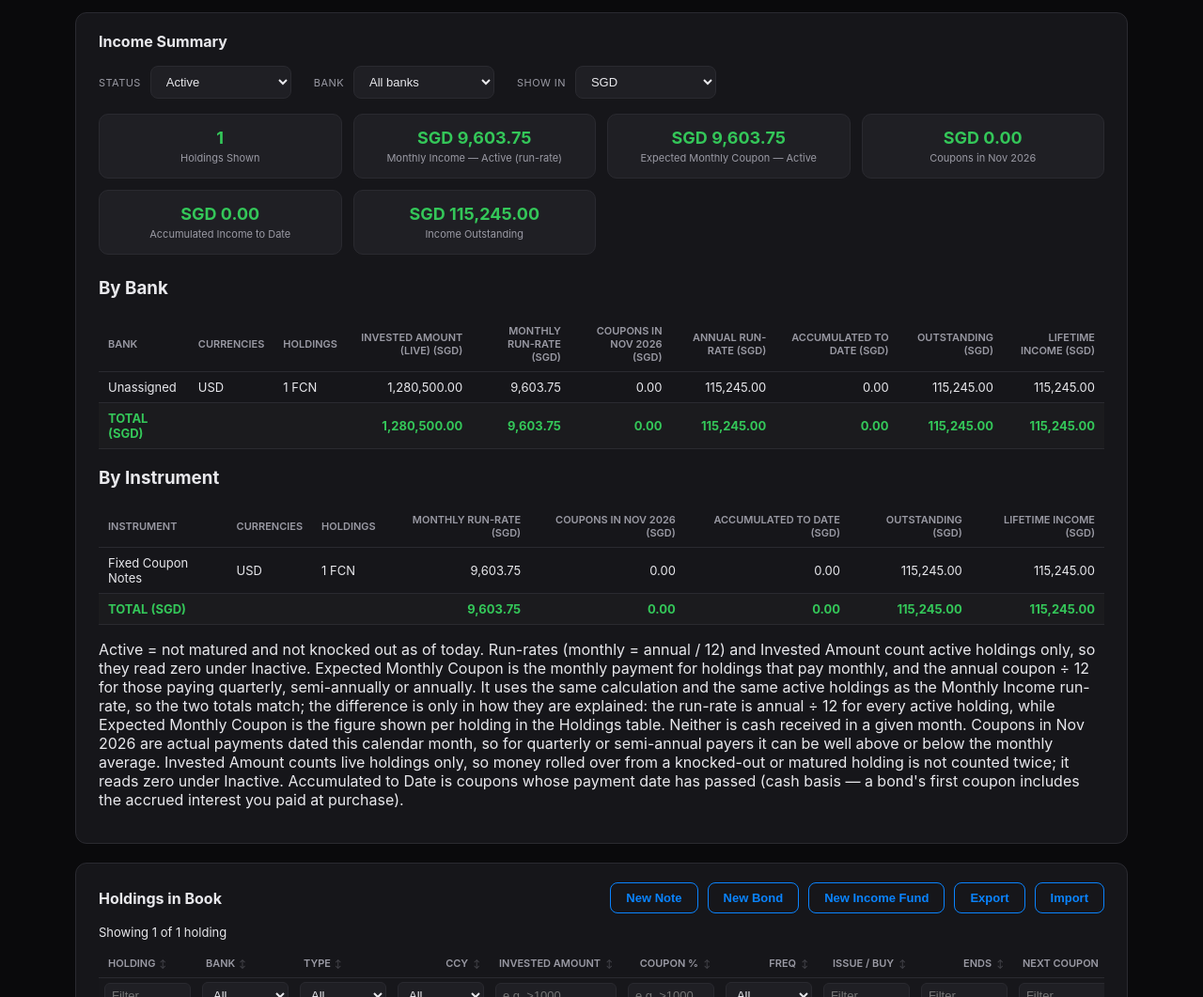
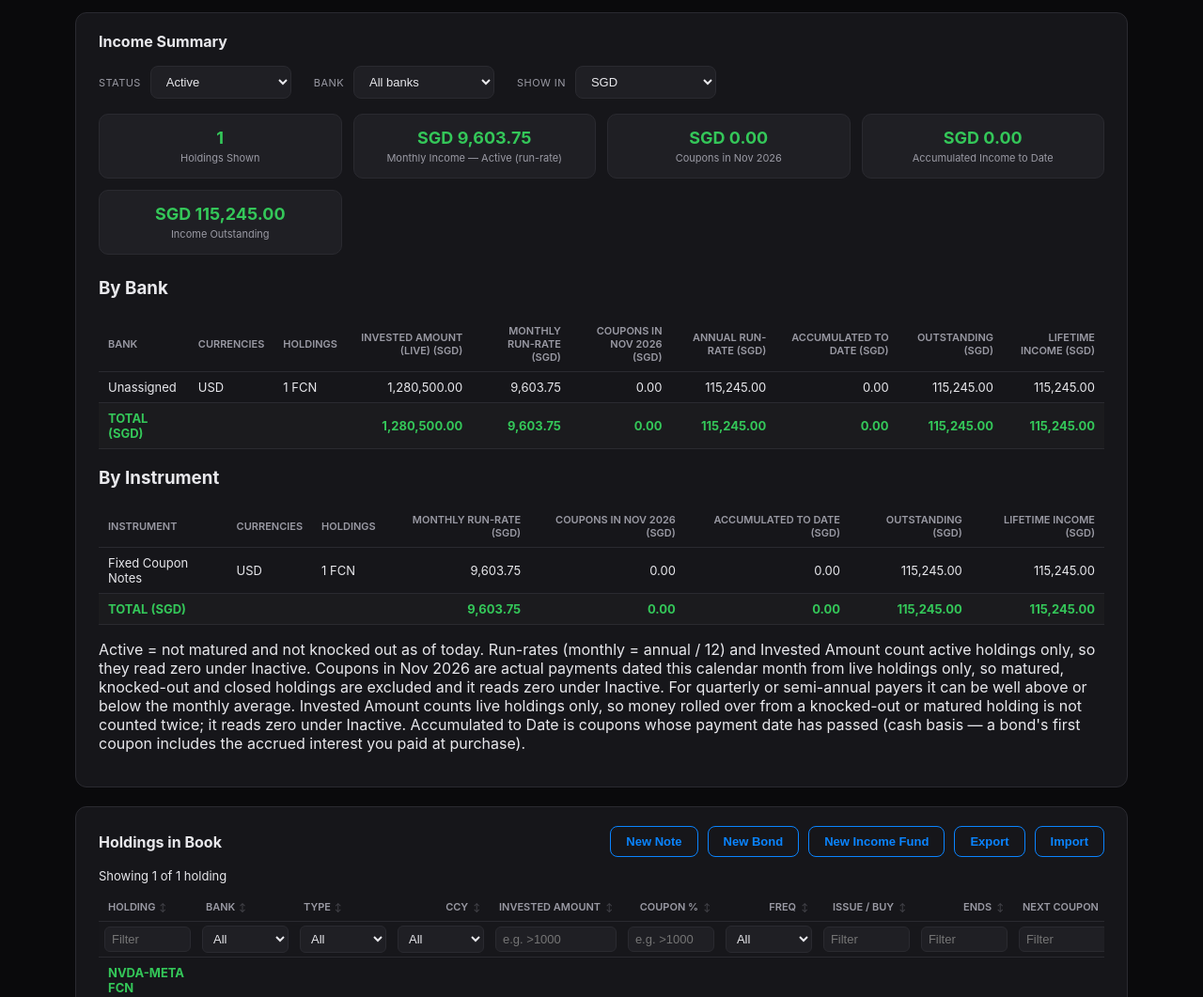
Before and after one commit to 1renelim-hub/Income-tracker, a plain HTML site: page index.html in a window 1280 px wide. Shown: the part 880-1941 px from the top of the page at 94% size. Drawn offline with Linux system fonts and the light colour scheme.

Commit message:
Add files via upload

```diff
--- a/index.html
+++ b/index.html
@@ -1879,8 +1879,7 @@ const BANK_KEY = "fcn_tracker_bank_v1";
 const ALL_BANKS = "__ALL__";
 const NO_BANK = "__NONE__";
 const MONTHS = ["Jan", "Feb", "Mar", "Apr", "May", "Jun", "Jul", "Aug", "Sep", "Oct", "Nov", "Dec"];
-const SUM_KEYS = ["notional", "monthly", "thisMonth", "annual", "received", "outstanding", "lifetime", "expected"];
-const BANK_TABLE_KEYS = ["notional", "monthly", "thisMonth", "annual", "received", "outstanding", "lifetime"];
+const SUM_KEYS = ["notional", "monthly", "thisMonth", "annual", "received", "outstanding", "lifetime"];
 let statusFilter = null;
 let bankFilter = null;
 
@@ -1946,8 +1945,8 @@ function incomeFigures(c, today) {
     // holding would otherwise be counted twice.
     notional: active ? (c.note.notional || 0) : 0,
     monthly: active ? c.calc.annualCoupon / 12 : 0,
-    expected: expectedMonthlyCoupon(c.calc, today) || 0,
-    thisMonth: c.calc.rows.reduce(function (s, r) {
+    // Coupons this month: payments dated this calendar month from live holdings only.
+    thisMonth: !active ? 0 : c.calc.rows.reduce(function (s, r) {
       return r.end >= start && r.end < end ? s + r.payment : s;
     }, 0),
     annual: active ? c.calc.annualCoupon : 0,
@@ -2088,7 +2087,7 @@ function renderIncomeSummary(computed) {
     const k = bankKey(c.note);
     return { key: k, label: banks[k], sort: (k === NO_BANK ? "~" : "") + banks[k].toUpperCase() };
   }, disp, today);
-  renderIncomeTable("incomeTable", "Bank", byBank, disp, BANK_TABLE_KEYS, labels);
+  renderIncomeTable("incomeTable", "Bank", byBank, disp, SUM_KEYS, labels);
 
   const byInstrument = aggregateIncome(items, function (c) {
     const kind = c.note.instrument === "BOND" ? "BOND" : c.note.instrument === "FUND" ? "FUND" : "FCN";
@@ -2110,7 +2109,6 @@ function renderIncomeSummary(computed) {
   renderStats([
     { label: "Holdings Shown", value: String(items.length) },
     { label: "Monthly Income — Active (run-rate)", value: money("monthly") },
-    { label: "Expected Monthly Coupon — Active", value: money("expected") },
     { label: "Coupons in " + month, value: money("thisMonth") },
     { label: "Accumulated Income to Date", value: money("received") },
     { label: "Income Outstanding", value: money("outstanding") },
@@ -2118,8 +2116,7 @@ function renderIncomeSummary(computed) {
 
   const notes = [
     "Active = not matured and not knocked out as of today. Run-rates (monthly = annual / 12) and Invested Amount count active holdings only, so they read zero under Inactive.",
-    "Expected Monthly Coupon is the monthly payment for holdings that pay monthly, and the annual coupon ÷ 12 for those paying quarterly, semi-annually or annually. It uses the same calculation and the same active holdings as the Monthly Income run-rate, so the two totals match; the difference is only in how they are explained: the run-rate is annual ÷ 12 for every active holding, while Expected Monthly Coupon is the figure shown per holding in the Holdings table. Neither is cash received in a given month.",
-    "Coupons in " + month + " are actual payments dated this calendar month, so for quarterly or semi-annual payers it can be well above or below the monthly average.",
+    "Coupons in " + month + " are actual payments dated this calendar month from live holdings only, so matured, knocked-out and closed holdings are excluded and it reads zero under Inactive. For quarterly or semi-annual payers it can be well above or below the monthly average.",
     "Invested Amount counts live holdings only, so money rolled over from a knocked-out or matured holding is not counted twice; it reads zero under Inactive.",
     "Accumulated to Date is coupons whose payment date has passed (cash basis — a bond's first coupon includes the accrued interest you paid at purchase).",
   ];
@@ -3141,6 +3138,20 @@ function seedIfEmpty() {
 
 document.addEventListener("DOMContentLoaded", function () {
   seedIfEmpty();
+
+  // Keep "today" current: if the app stays open, or is reopened from the Home Screen after the date has
+  // changed, redraw so the month, active/inactive status and "Coupons in <month>" follow the device clock.
+  let shownDay = formatDate(new Date());
+  const refreshIfNewDay = function () {
+    const day = formatDate(new Date());
+    if (day === shownDay) return;
+    shownDay = day;
+    if (document.getElementById("portfolioView").style.display !== "none") renderPortfolio();
+  };
+  document.addEventListener("visibilitychange", function () { if (!document.hidden) refreshIfNewDay(); });
+  window.addEventListener("pageshow", refreshIfNewDay);
+  window.addEventListener("focus", refreshIfNewDay);
+  setInterval(refreshIfNewDay, 60000);
 
   document.querySelectorAll(".tab").forEach(function (t) {
     t.addEventListener("click", function () { switchTab(t.dataset.tab); });
--- a/sw.js
+++ b/sw.js
@@ -1,6 +1,6 @@
 // Offline support for the installed app. Generated by build.js -- do not edit.
 // The cache name changes whenever the app changes, so an update replaces the old copy.
-const CACHE = "income-tracker-e5b46ac426";
+const CACHE = "income-tracker-7175bc240a";
 const FILES = ["./","./index.html","./manifest.webmanifest","./icon-180.png","./icon-192.png","./icon-512.png"];
 
 self.addEventListener("install", function (e) {
```
